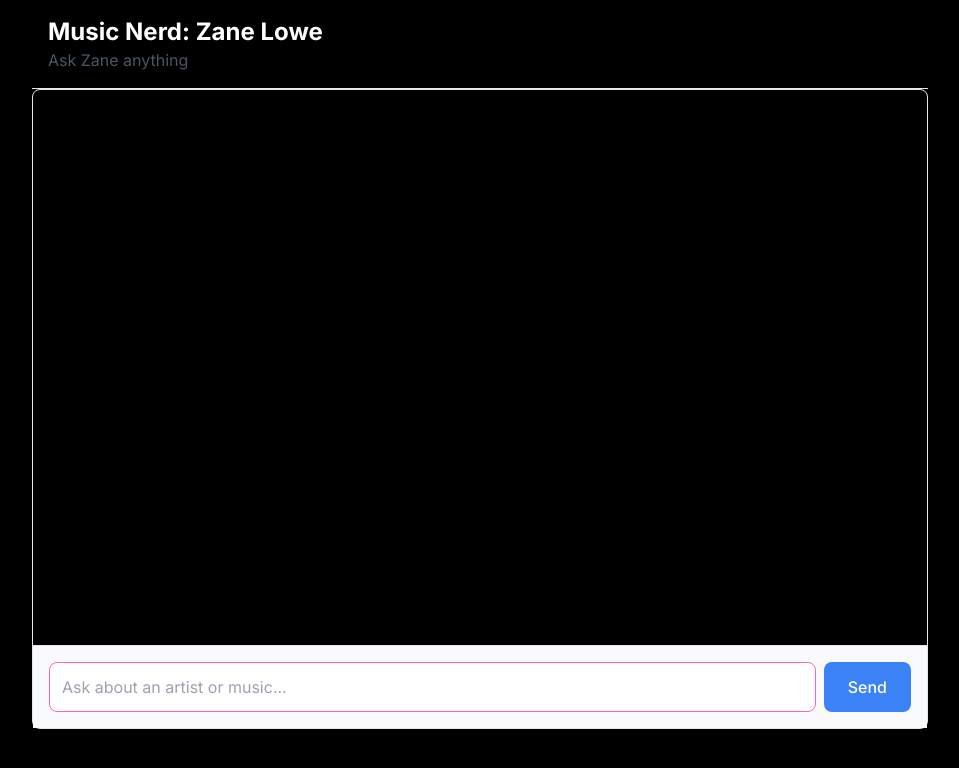
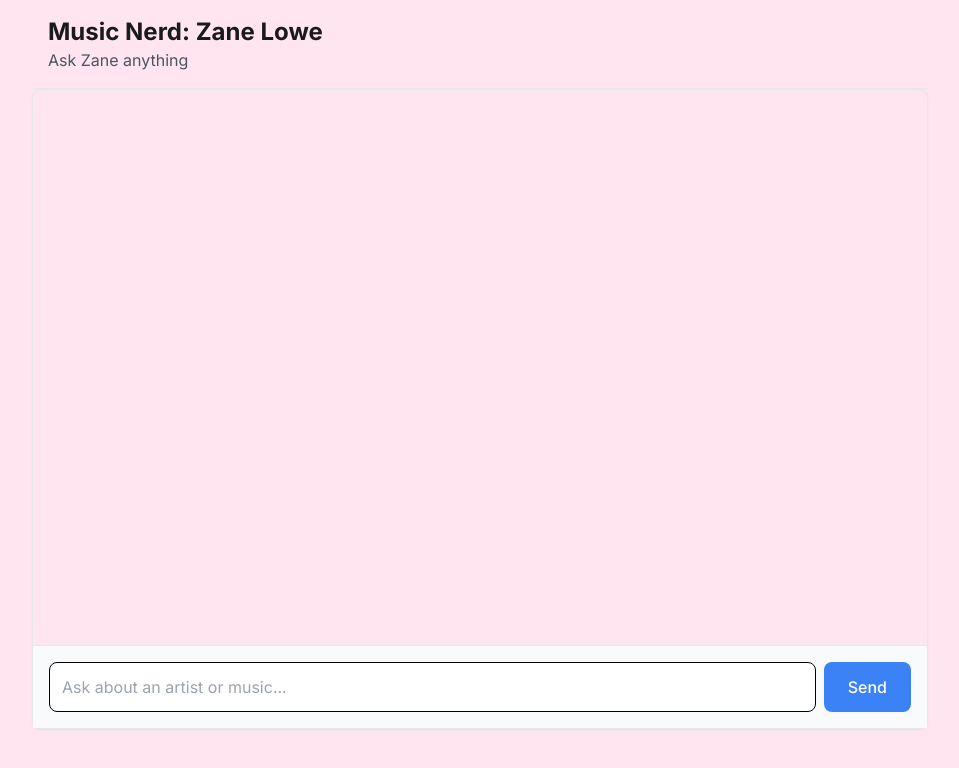
Before and after one commit to p3t3rango/musicnerd3agent, a Next.js app: page / in a window 1280 px wide. Shown: the top 768 px of the page, without its empty margins (160-1119 px from the left). Built offline with nearby package versions, Linux system fonts and the light colour scheme.

Commit message:
Update theme to pink background with black and white elements

```diff
--- a/src/app/globals.css
+++ b/src/app/globals.css
@@ -3,52 +3,52 @@
 @tailwind utilities;
 
 :root {
-  --primary-pink: #FF69B4;  /* Hot pink - we can adjust this shade */
-  --secondary-pink: #FFB6C1;  /* Lighter pink for hover states */
-  --background-dark: #000000;
+  --background-pink: #FFE5F0;  /* Light pink background */
+  --primary-black: #000000;
+  --text-black: #1A1A1A;
   --text-white: #FFFFFF;
-  --text-light: #F5F5F5;
+  --accent-pink: #FF69B4;  /* Brighter pink for accents */
 }
 
 body {
-  background-color: var(--background-dark);
-  color: var(--text-white);
+  background-color: var(--background-pink);
+  color: var(--text-black);
 }
 
 /* Base button styling */
 button {
-  background-color: var(--primary-pink);
+  background-color: var(--primary-black);
   color: var(--text-white);
   border: none;
   transition: background-color 0.3s ease;
 }
 
 button:hover {
-  background-color: var(--secondary-pink);
+  background-color: var(--accent-pink);
 }
 
 /* Input styling */
 input, textarea {
   background-color: var(--text-white);
-  color: var(--background-dark);
-  border: 2px solid var(--primary-pink);
+  color: var(--text-black);
+  border: 2px solid var(--primary-black);
 }
 
 input:focus, textarea:focus {
   outline: none;
-  border-color: var(--secondary-pink);
-  box-shadow: 0 0 5px var(--primary-pink);
+  border-color: var(--accent-pink);
+  box-shadow: 0 0 5px var(--accent-pink);
 }
 
 /* Link styling */
 a {
-  color: var(--primary-pink);
+  color: var(--primary-black);
   text-decoration: none;
   transition: color 0.3s ease;
 }
 
 a:hover {
-  color: var(--secondary-pink);
+  color: var(--accent-pink);
 }
 
 /* Custom scrollbar */
@@ -57,14 +57,14 @@
 }
 
 ::-webkit-scrollbar-track {
-  background: var(--background-dark);
+  background: var(--background-pink);
 }
 
 ::-webkit-scrollbar-thumb {
-  background: var(--primary-pink);
+  background: var(--primary-black);
   border-radius: 4px;
 }
 
 ::-webkit-scrollbar-thumb:hover {
-  background: var(--secondary-pink);
+  background: var(--accent-pink);
 }
--- a/tailwind.config.js
+++ b/tailwind.config.js
@@ -8,11 +8,11 @@
   theme: {
     extend: {
       colors: {
-        'primary-pink': '#FF69B4',
-        'secondary-pink': '#FFB6C1',
-        'background-dark': '#000000',
+        'background-pink': '#FFE5F0',
+        'primary-black': '#000000',
+        'text-black': '#1A1A1A',
         'text-white': '#FFFFFF',
-        'text-light': '#F5F5F5',
+        'accent-pink': '#FF69B4',
       },
     },
   },
```
